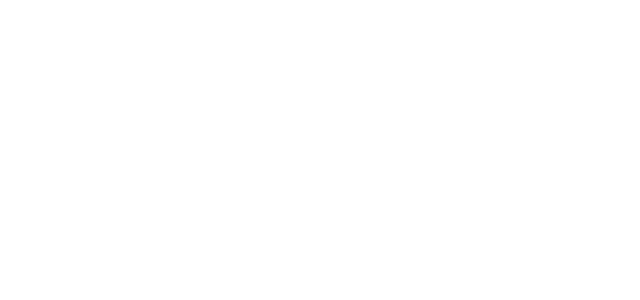
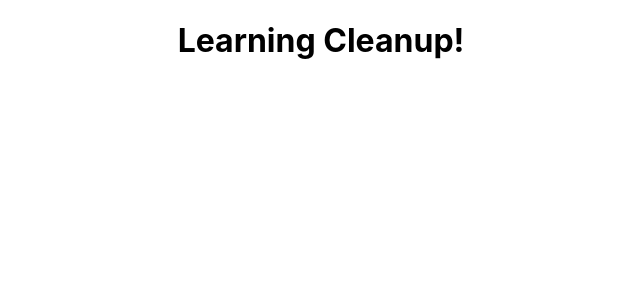
Before and after one commit to sagreenxyz/rocket-launch, a React (Create React App) app: page / in a window 1280 px wide. Shown: the top 300 px of the page, without its empty margins (319-959 px from the left). Built offline with nearby package versions, Linux system fonts and the light colour scheme.

Commit message:
4. baseline at origination of learning activity

```diff
--- a/src/App.js
+++ b/src/App.js
@@ -1,10 +1,11 @@
-import logo from './logo.svg';
 import './App.css';
 
 function App() {
   return (
     <div className="App">
-
+      <main>
+        <h1>Learning Cleanup!</h1>
+      </main>
     </div>
   );
 }
```
